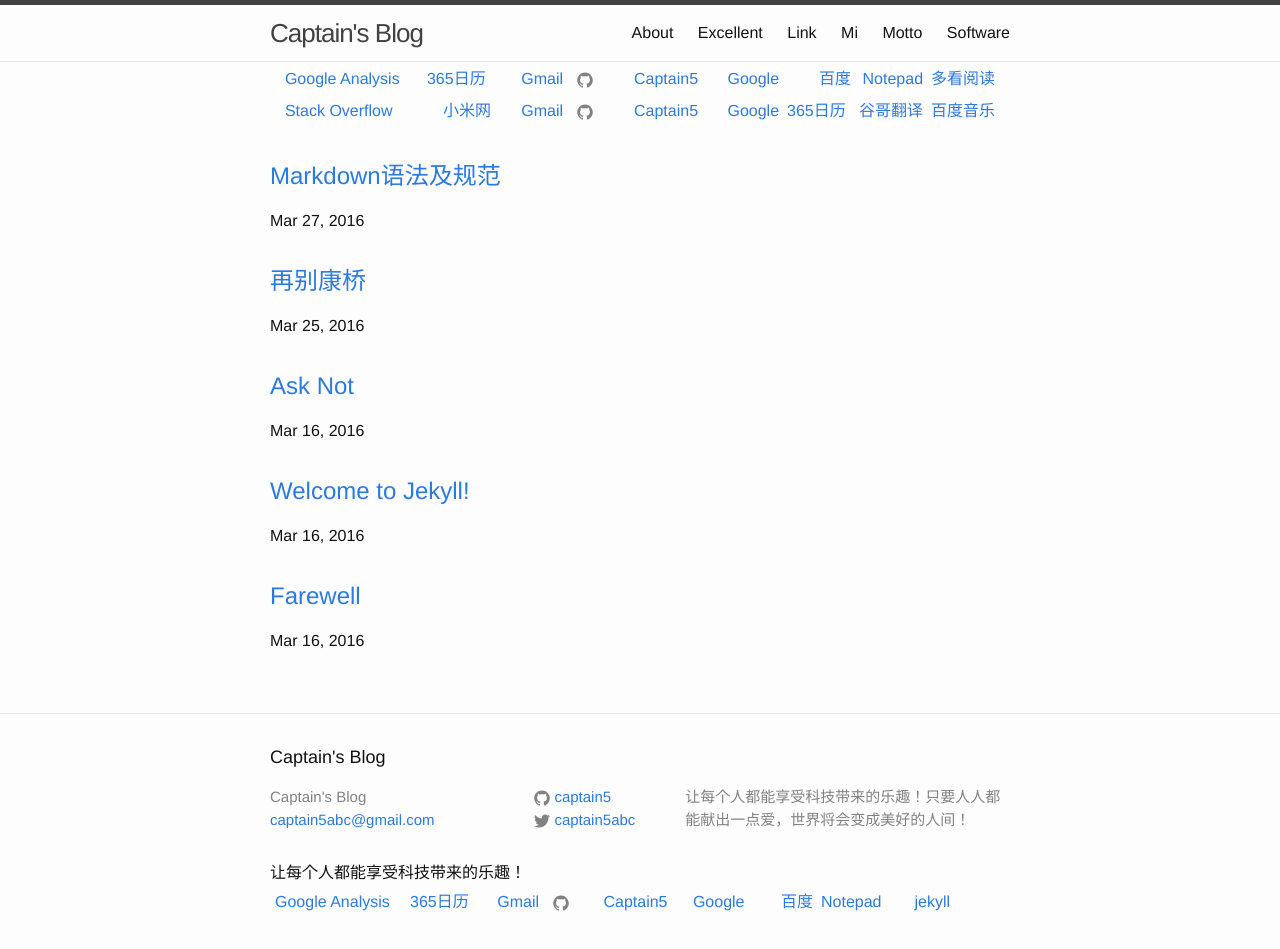
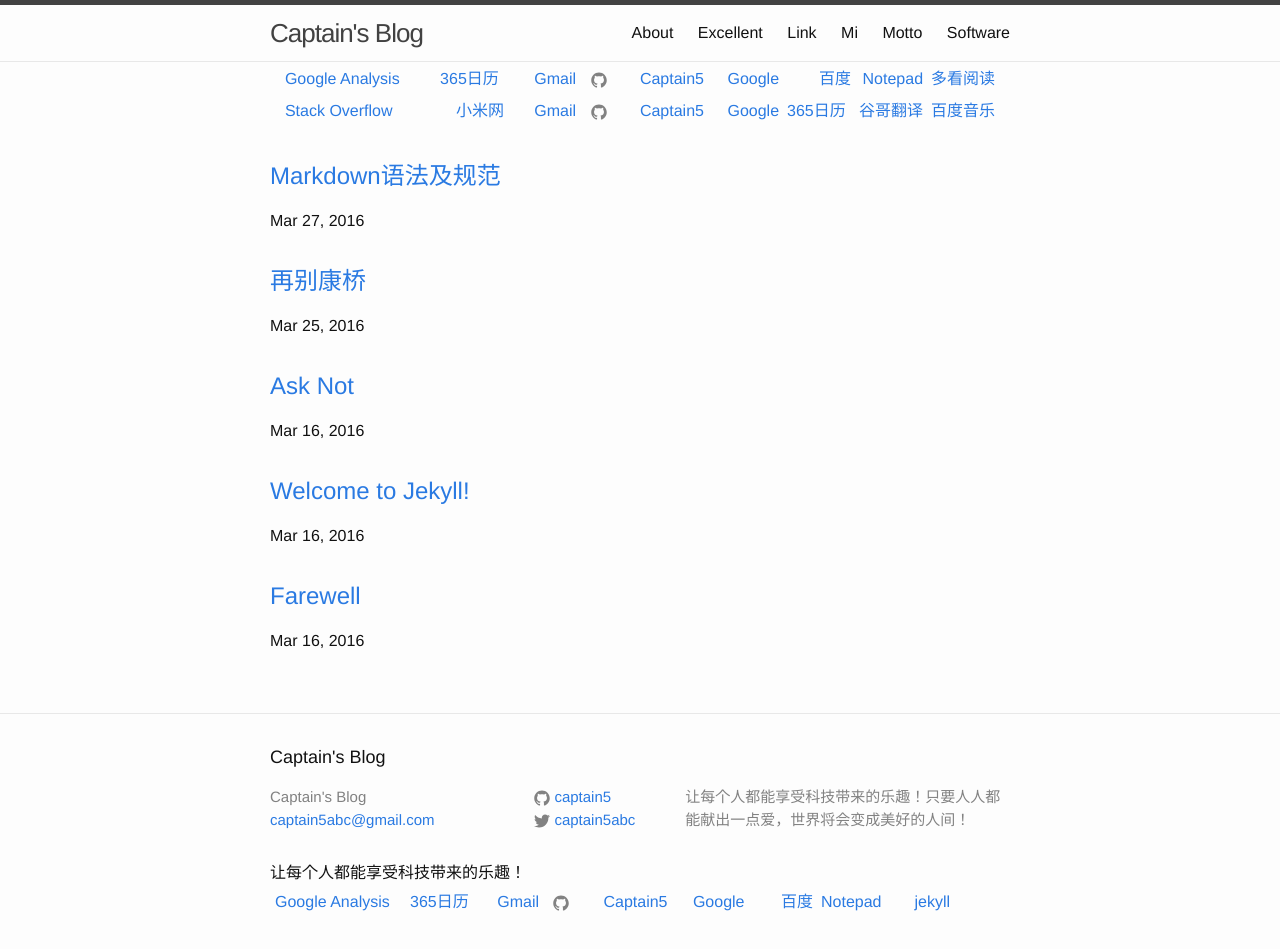
Before and after one commit to captain5/captain5.github.io, a Jekyll site: the page built from index.html, in a window 1280 px wide. Built offline with Jekyll 4.4.1, drawn with Linux system fonts in a browser that asks for light colours.

Commit message:
Update default.html

```diff
--- a/_layouts/default.html
+++ b/_layouts/default.html
@@ -8,7 +8,7 @@
   <div align=center>
   <table cellpadding=3>
       <tr>
-        <td width=20%><a href="https://analytics.google.com"  target="_black">Google Analysis</a></td>
+        <td align=left><a href="https://analytics.google.com"  target="_black">Google Analysis</a></td>
         <td align=left width=10%><a href="http://www.365rili.com/"  target="_black">365日历</a></td>
         <td align=right width=10%><a href="https://mail.google.com"  target="_black">Gmail</a></td>
         <td width=5% align=center>{% include icon-github.html %}</td>
@@ -19,7 +19,7 @@
         <td align=right width=10%><a href="http://www.duokan.com/u/mybook"  target="_black">多看阅读</a></td>
       </tr>
       <tr>
-        <td width=20%><a href="http://stackoverflow.com/"  target="_black">Stack Overflow</a></td>
+        <td align=left><a href="http://stackoverflow.com/"  target="_black">Stack Overflow</a></td>
         <td align=right width=10%><a href="http://www.mi.com/"  target="_black">小米网</a></td>
         <td align=right width=10%><a href="https://mail.google.com"  target="_black">Gmail</a></td>
         <td width=5% align=center>{% include icon-github.html %}</td>
```
